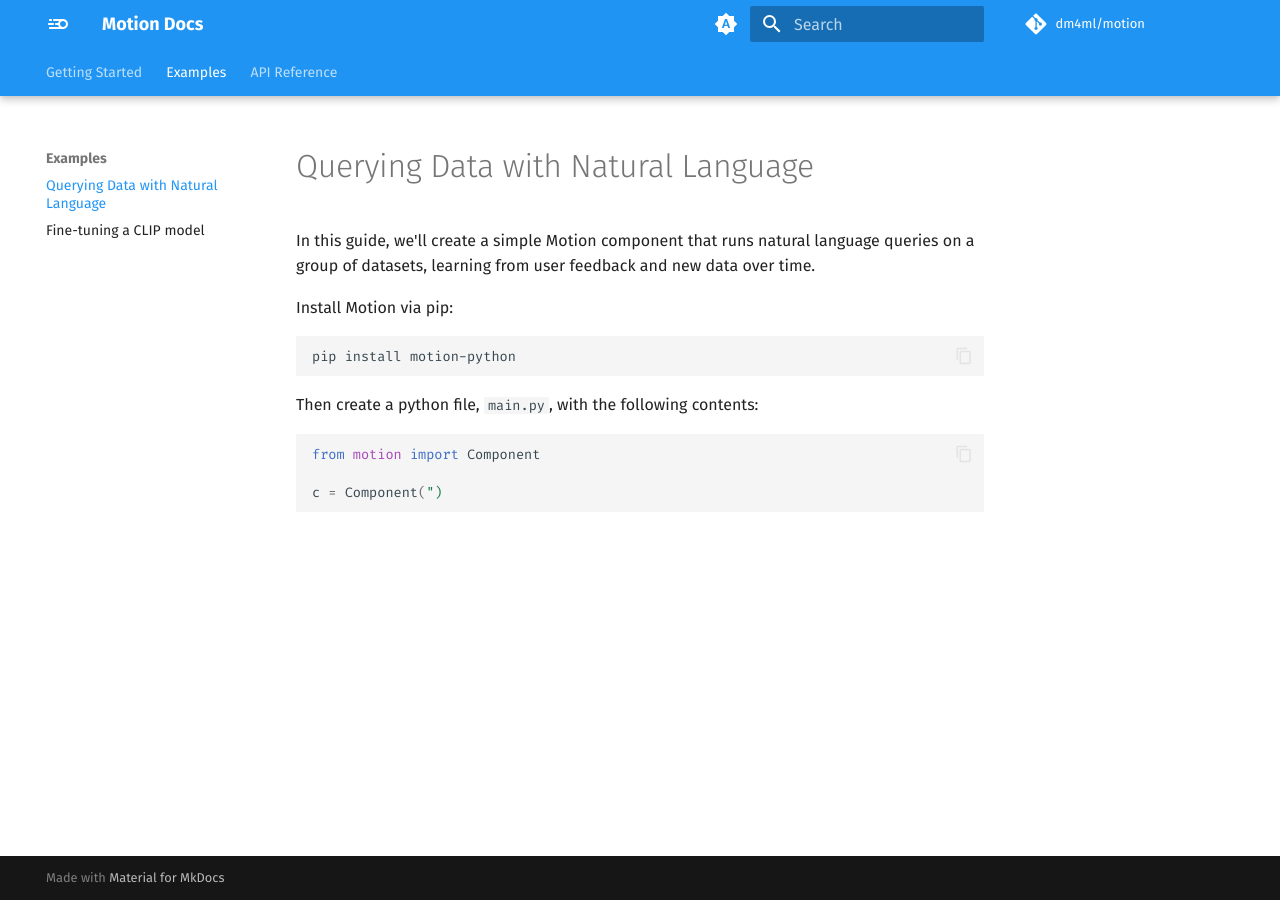
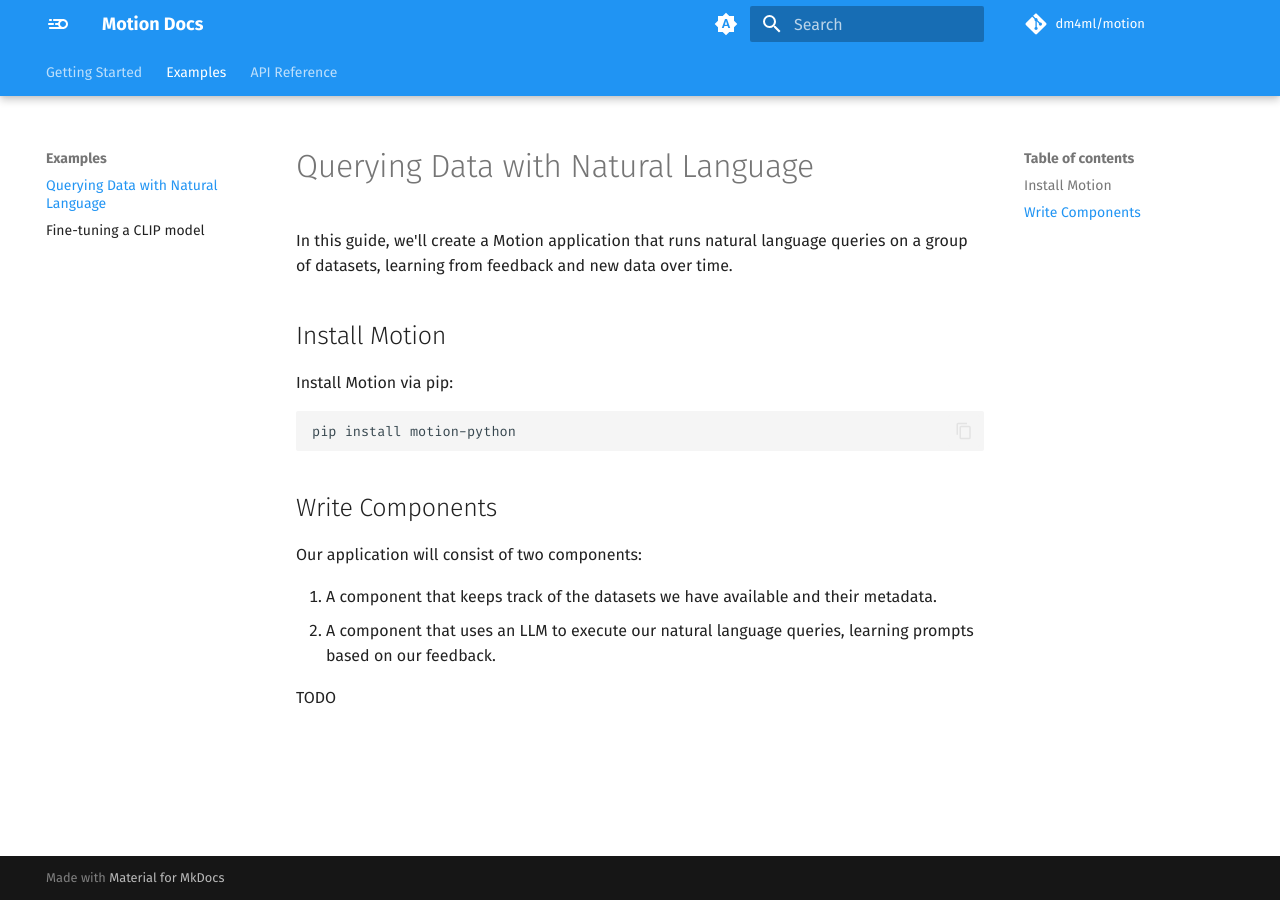
Before and after one commit to dm4ml/motion, an MkDocs documentation site: the page built from docs/examples/nl_query.md, in a window 1280 px wide. Built offline with MkDocs 1.6.1 and Material for MkDocs 9.7.7, drawn with Linux system fonts in a browser that asks for light colours; comment, search, counter and statistics services are not loaded; the version menu is left out.

Commit message:
Added docs

````diff
--- a/docs/examples/nl_query.md
+++ b/docs/examples/nl_query.md
@@ -1,4 +1,6 @@
-In this guide, we'll create a simple Motion component that runs natural language queries on a group of datasets, learning from user feedback and new data over time.
+In this guide, we'll create a Motion application that runs natural language queries on a group of datasets, learning from feedback and new data over time.
+
+## Install Motion
 
 Install Motion via pip:
 
@@ -6,10 +8,19 @@
 pip install motion-python
 ```
 
-Then create a python file, `main.py`, with the following contents:
+## Write Components
+
+Our application will consist of two components:
+
+1. A component that keeps track of the datasets we have available and their metadata.
+2. A component that uses an LLM to execute our natural language queries, learning prompts based on our feedback.
+
+TODO
+
+<!-- Then create a python file, `main.py`, with the following contents:
 
 ```python
 from motion import Component
 
-c = Component(")
-```
+c = Component("")
+``` -->
````
Also changed, not shown: docs/examples/clip_finetuning.md (+1 -0 lines).
